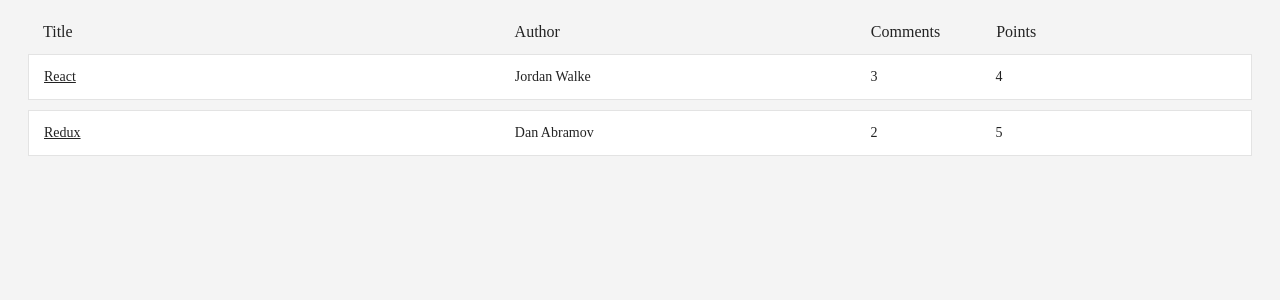
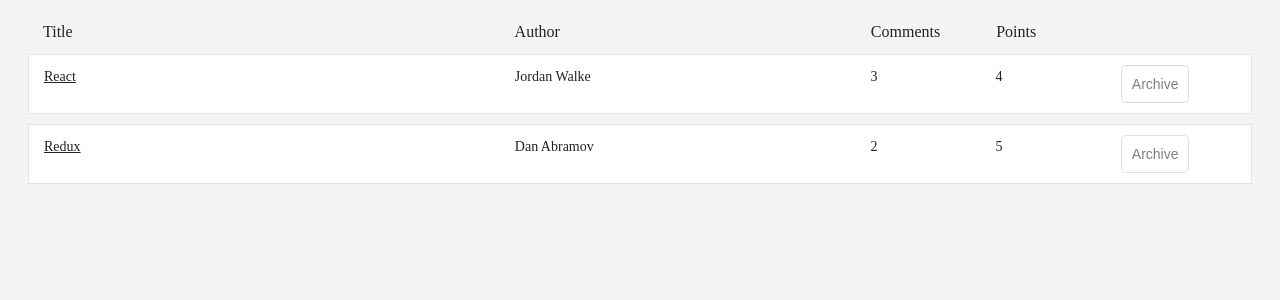
Before and after one commit to savelevcorr/react-mobx-typescript, a React (Create React App) app: page / in a window 1280 px wide. Shown: the top 300 px of the page. Built offline with nearby package versions, Linux system fonts and the light colour scheme.

Commit message:
Add story store

```diff
--- a/package.json
+++ b/package.json
@@ -11,6 +11,7 @@
     "@types/react": "^16.9.29",
     "@types/react-dom": "^16.9.5",
     "classnames": "^2.2.6",
+    "mobx": "^5.15.4",
     "react": "^16.13.1",
     "react-dom": "^16.13.1",
     "react-scripts": "3.4.1",
--- a/src/App.tsx
+++ b/src/App.tsx
@@ -5,10 +5,11 @@
 
 import {Stories} from './types/Types';
 
-function App({stories}: Stories) {
+function App({stories, onArchiveHandler}: Stories) {
     return (
         <div className="app">
-            <StoryList stories={stories}/>
+            <StoryList stories={stories}
+                       onArchiveHandler={onArchiveHandler}/>
         </div>
     );
 }
--- a/src/components/Stories/Stories.tsx
+++ b/src/components/Stories/Stories.tsx
@@ -27,13 +27,14 @@
     }
 };
 
-const StoryList = ({stories}: Stories) => (
+const StoryList = ({stories, onArchiveHandler}: Stories) => (
     <div className={s.stories}>
         <StoriesHeader columns={COLUMNS}/>
 
         {stories.map(story => (
             <Story key={story.objectID}
                    columns={COLUMNS}
+                   onArchiveHandler={onArchiveHandler}
                    story={story}/>
         ))}
     </div>
--- a/src/components/Stories/Story/Story.module.scss
+++ b/src/components/Stories/Story/Story.module.scss
@@ -13,3 +13,28 @@
     padding: 0 5px;
   }
 }
+
+button {
+
+}
+
+.button-inline {
+  padding: 10px;
+  border-radius: 5px;
+  border: 1px solid #dddddd;
+  background: transparent;
+  color: #808080;
+  cursor: pointer;
+  text-align: inherit;
+  -webkit-font-smoothing: inherit;
+  font-size: inherit;
+
+  &:hover {
+    color: #222;
+  }
+
+  &-active {
+    border-radius: 0;
+    border-bottom: 1px solid #38bb6c;
+  }
+}
--- a/src/components/Stories/Story/Story.tsx
+++ b/src/components/Stories/Story/Story.tsx
@@ -3,13 +3,14 @@
 import s from './Story.module.scss';
 import {StoryItem} from "../../../types/Types";
 
-const Story = ({story, columns}: StoryItem) => {
+const Story = ({story, columns, onArchiveHandler}: StoryItem) => {
     const {
         author,
         title,
         num_comments,
         points,
-        url
+        url,
+        objectID
     } = story;
 
     return (
@@ -20,7 +21,11 @@
             <span style={{width: columns.author.width}}>{author}</span>
             <span style={{width: columns.comments.width}}>{num_comments}</span>
             <span style={{width: columns.points.width}}>{points}</span>
-            <span style={{width: columns.archive.width}}></span>
+            <span style={{width: columns.archive.width}}>
+                <button className={s['button-inline']} onClick={() => {onArchiveHandler(objectID)}}>
+                    Archive
+                </button>
+            </span>
         </div>
     );
 };
--- a/src/index.scss
+++ b/src/index.scss
@@ -29,32 +29,3 @@
   margin-right: 10px;
   border: 1px solid #dddddd;
 }
-
-button {
-  padding: 10px;
-  border-radius: 5px;
-  border: 1px solid #dddddd;
-  background: transparent;
-  color: #808080;
-  cursor: pointer;
-}
-
-button:hover {
-  color: #222;
-}
-
-.button-inline {
-  border-width: 0;
-  background: transparent;
-  color: inherit;
-  text-align: inherit;
-  -webkit-font-smoothing: inherit;
-  padding: 0;
-  font-size: inherit;
-  cursor: pointer;
-
-  &-active {
-    border-radius: 0;
-    border-bottom: 1px solid #38bb6c;
-  }
-}
--- a/src/index.tsx
+++ b/src/index.tsx
@@ -4,28 +4,12 @@
 import App from './App';
 import * as serviceWorker from './serviceWorker';
 
-const stories = [
-    {
-        title: 'React',
-        author: 'Jordan Walke',
-        url: 'https://facebook.github.io/react/',
-        num_comments: 3,
-        points: 4,
-        objectID: 0
-    },
-    {
-        title: 'Redux',
-        author: 'Dan Abramov',
-        url: 'https://github.com/reactjs/redux/',
-        num_comments: 2,
-        points: 5,
-        objectID: 1
-    }
-];
+import storyStore from "./stores/StoryStore";
 
 ReactDOM.render(
     <React.StrictMode>
-        <App stories={stories}/>
+        <App stories={storyStore.stories}
+             onArchiveHandler={(id) => {console.log(id)}}/>
     </React.StrictMode>,
     document.getElementById('root')
 );
--- /dev/null
+++ b/src/stores/StoryStore.ts
@@ -0,0 +1,29 @@
+import {observable} from "mobx";
+
+const INITAL_STATE = [
+    {
+        title: 'React',
+        author: 'Jordan Walke',
+        url: 'https://facebook.github.io/react/',
+        num_comments: 3,
+        points: 4,
+        objectID: 0
+    },
+    {
+        title: 'Redux',
+        author: 'Dan Abramov',
+        url: 'https://github.com/reactjs/redux/',
+        num_comments: 2,
+        points: 5,
+        objectID: 1
+    }
+];
+
+class StoryStore {
+    @observable
+    stories = INITAL_STATE;
+}
+
+const storyStore = new StoryStore();
+
+export default storyStore;
--- a/src/types/Types.tsx
+++ b/src/types/Types.tsx
@@ -9,13 +9,15 @@
 
 export type StoryItem = {
     story: Story,
+    onArchiveHandler(id: number): void,
     columns: {
         [name: string]: Column
     }
 };
 
 export type Stories = {
-    stories: Story[]
+    stories: Story[],
+    onArchiveHandler(id: number): void
 }
 
 export type Column = {
--- a/tsconfig.json
+++ b/tsconfig.json
@@ -17,7 +17,8 @@
     "resolveJsonModule": true,
     "isolatedModules": true,
     "noEmit": true,
-    "jsx": "react"
+    "jsx": "react",
+    "experimentalDecorators": true
   },
   "include": [
     "src"
```
Also changed, not shown: 1 other file (tests, documents, lock files or other folders).
